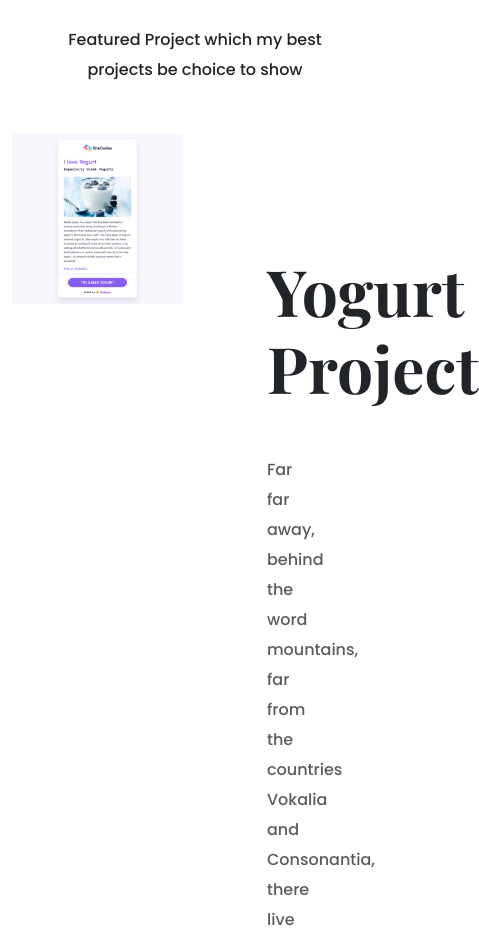
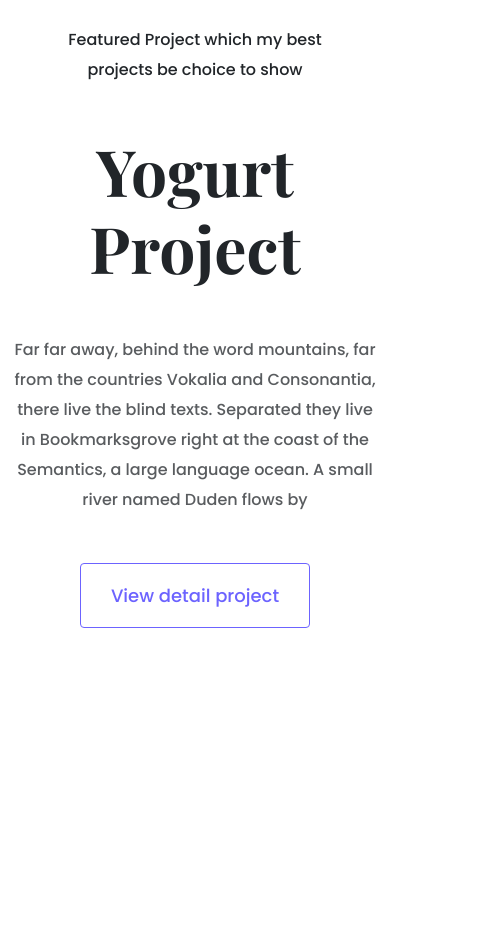
Before and after one commit to ChandreLesch/Portfolio-Project, a plain HTML site: page index.html in a window 390 px wide. Shown: the part 860-1790 px from the top of the page, 479 px wide, since content can reach past the window. After the commit the page ends 1536 px from the top, so only its background shows below. Drawn offline with nearby package versions, Linux system fonts and the light colour scheme.

Commit message:
Responsive friendly

```diff
--- a/index.html
+++ b/index.html
@@ -40,11 +40,11 @@
       Featured Project which my best projects be choice to show
     </p>
     <div class="container">
-      <div class="row">
-        <div class="col-6">
+      <div class="row mb-5">
+        <div class="col d-none d-lg-block">
           <img src="images/yogurt.png" class="img-fluid" alt="yogurt project" />
         </div>
-        <div class="col-6">
+        <div class="col">
           <div class="project-description">
             <h2 class="mb-5">Yogurt Project</h2>
             <p class="mb-5 text-muted">
--- a/src/style.css
+++ b/src/style.css
@@ -72,3 +72,10 @@ p {
 .project-description {
   padding: 120px 60px;
 }
+
+@media (max-width: 960px) {
+  .project-description {
+    padding: 0;
+    text-align: center;
+  }
+}
```
